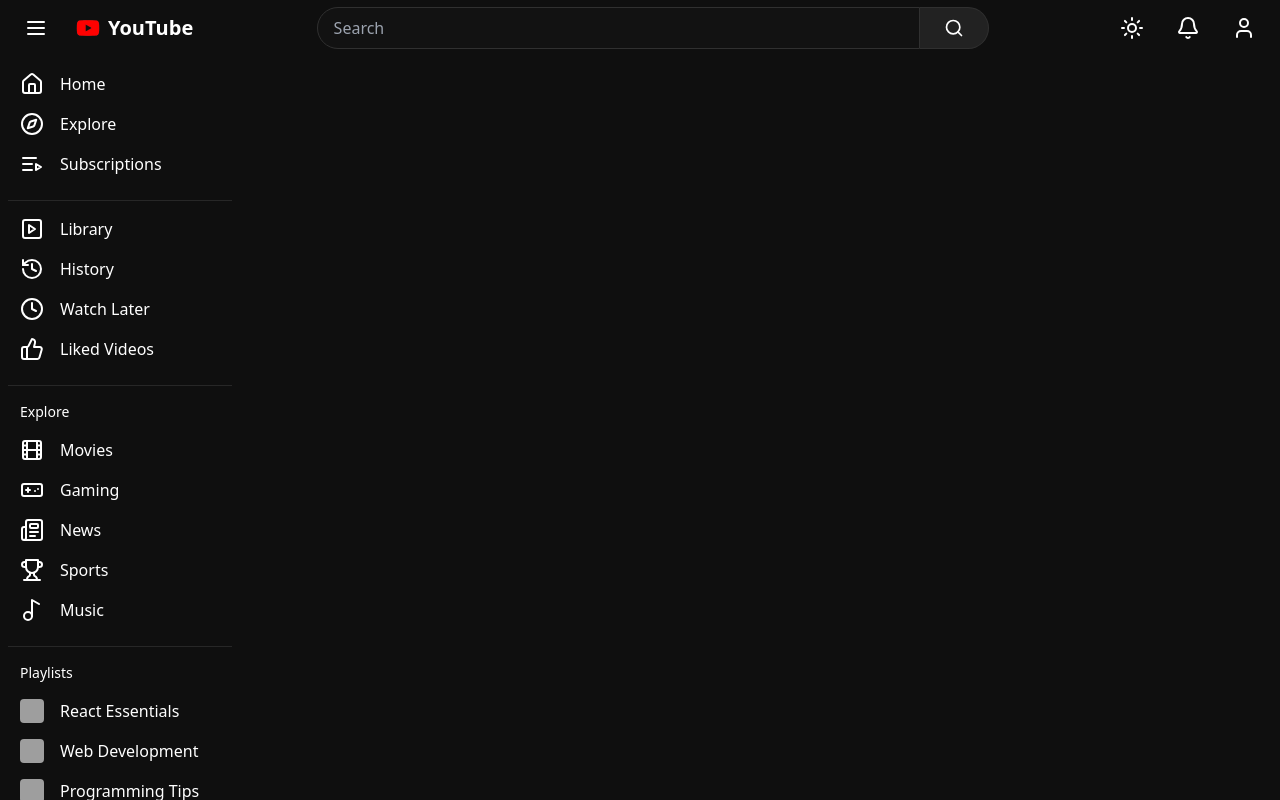
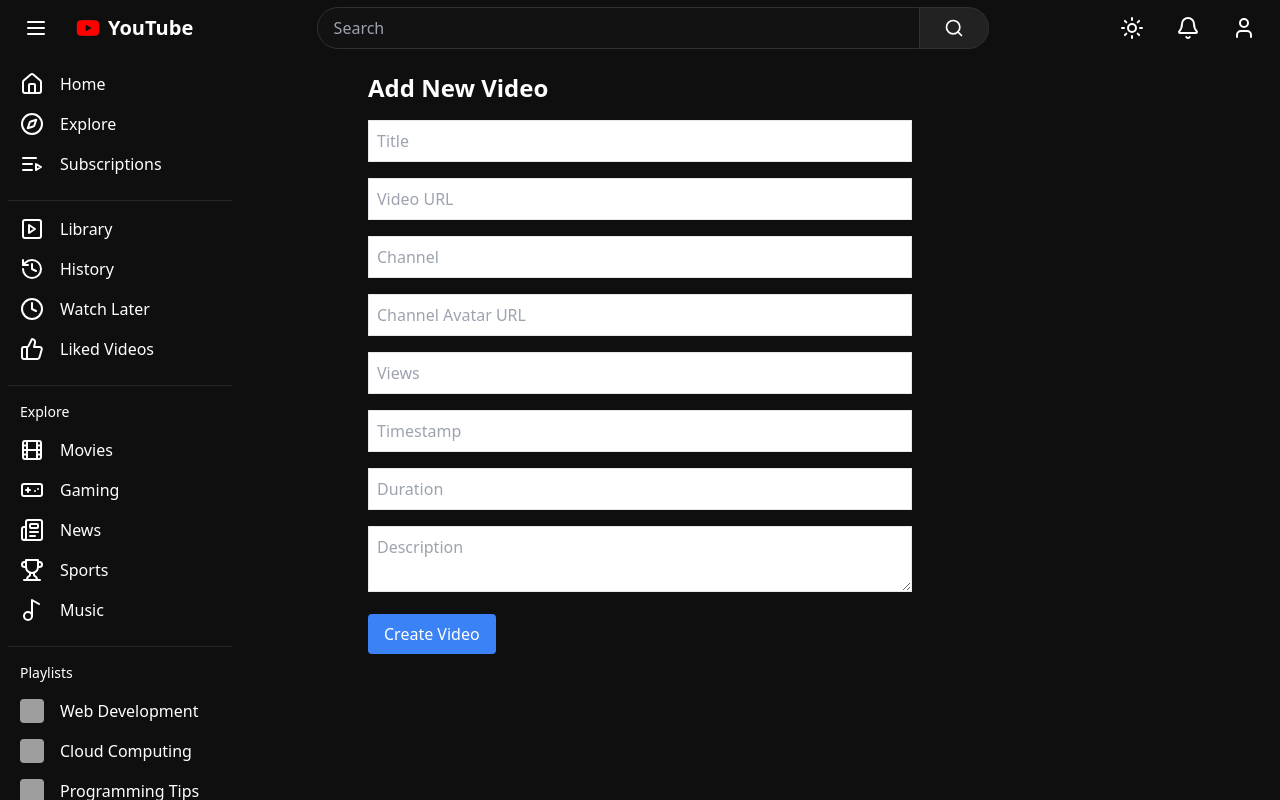
Before and after one commit to Abderrahman2002/YouTube-Clone, a React (Vite) app: page /admin/videos in a window 1280 px wide. Built offline with nearby package versions, Linux system fonts and the light colour scheme; grey boxes are pictures that could not be loaded.

Commit message:
dd miniures

```diff
--- a/src/App.jsx
+++ b/src/App.jsx
@@ -5,6 +5,8 @@
 import { VideoGrid } from './components/VideoGrid';
 import { VideoPlayer } from './components/VideoPlayer';
 import { PlaylistView } from './components/PlaylistView';
+import { VideoForm } from './components/VideoForm';
+import { videos as initialVideos } from './data/videos';
 
 export const ThemeContext = createContext({
   isDarkMode: true,
@@ -12,7 +14,8 @@
 });
 
 function AppContent() {
-  const [isSidebarOpen, setIsSidebarOpen] = useState(true); // Sidebar open by default
+  const [videos, setVideos] = useState(initialVideos); // make videos editable
+  const [isSidebarOpen, setIsSidebarOpen] = useState(true);
   const [selectedVideo, setSelectedVideo] = useState(null);
   const [isDarkMode, setIsDarkMode] = useState(true);
   const [currentPlaylist, setCurrentPlaylist] = useState(null);
@@ -25,18 +28,27 @@
         setIsSidebarOpen(false);
       }
     };
-
     window.addEventListener('resize', handleResize);
     handleResize();
-
-    return () => {
-      window.removeEventListener('resize', handleResize);
-    };
+    return () => window.removeEventListener('resize', handleResize);
   }, []);
 
   const handleVideoClick = (video) => {
     setSelectedVideo(video);
     navigate(`/watch/${video.id}`);
+  };
+
+  // Callback for VideoForm save (create or update)
+  const handleSaveVideo = (videoData) => {
+    setVideos(prev => {
+      const exists = prev.find(v => v.id === videoData.id);
+      if (exists) {
+        return prev.map(v => (v.id === videoData.id ? videoData : v));
+      } else {
+        // Assign a simple id if new video
+        return [...prev, { ...videoData, id: (prev.length + 1).toString() }];
+      }
+    });
   };
 
   const handlePlaylistClick = (playlist) => {
@@ -59,7 +71,7 @@
           />
           <div className="w-full">
             <Routes>
-              <Route path="/" element={<VideoGrid isSidebarOpen={isSidebarOpen} onVideoClick={handleVideoClick} />} />
+              <Route path="/" element={<VideoGrid isSidebarOpen={isSidebarOpen} onVideoClick={handleVideoClick} videos={videos} />} />
               <Route
                 path="/playlist/:playlistId"
                 element={
@@ -83,9 +95,17 @@
                       setSelectedVideo(video);
                       navigate(`/watch/${video.id}`);
                     }}
-                    onPlaylistClick={handlePlaylistClick} // Pass this prop
+                    onPlaylistClick={handlePlaylistClick}
                   />
                 }
+              />
+              <Route
+                path="/admin/videos"
+                element={<VideoForm videos={videos} onSave={handleSaveVideo} />}
+              />
+              <Route
+                path="/admin/videos/:videoId"
+                element={<VideoForm videos={videos} onSave={handleSaveVideo} />}
               />
             </Routes>
           </div>
--- /dev/null
+++ b/src/components/VideoForm.jsx
@@ -0,0 +1,59 @@
+import { useState, useEffect } from 'react';
+import { useParams, useNavigate } from 'react-router-dom';
+
+// This component handles both creation and update of a video.
+export function VideoForm({ videos, onSave }) {
+  const { videoId } = useParams();
+  const navigate = useNavigate();
+  const [form, setForm] = useState({
+    id: '',
+    title: '',
+    videoUrl: '',
+    channel: '',
+    channelAvatar: '',
+    views: '',
+    timestamp: '',
+    duration: '',
+    description: '',
+    likes: 0,
+    dislikes: 0,
+    comments: []
+  });
+
+  // If videoId exists, load video data from videos array.
+  useEffect(() => {
+    if (videoId) {
+      const found = videos.find(v => v.id === videoId);
+      if (found) setForm(found);
+    }
+  }, [videoId, videos]);
+
+  const handleChange = (e) => {
+    setForm({ ...form, [e.target.name]: e.target.value });
+  };
+
+  const handleSubmit = (e) => {
+    e.preventDefault();
+    onSave(form);
+    navigate("/");
+  };
+
+  return (
+    <div className="max-w-xl mx-auto p-4">
+      <h2 className="text-2xl font-bold mb-4">{ videoId ? 'Edit Video' : 'Add New Video' }</h2>
+      <form onSubmit={handleSubmit} className="space-y-4">
+        <input name="title" value={form.title} onChange={handleChange} placeholder="Title" className="w-full border p-2" />
+        <input name="videoUrl" value={form.videoUrl} onChange={handleChange} placeholder="Video URL" className="w-full border p-2" />
+        <input name="channel" value={form.channel} onChange={handleChange} placeholder="Channel" className="w-full border p-2" />
+        <input name="channelAvatar" value={form.channelAvatar} onChange={handleChange} placeholder="Channel Avatar URL" className="w-full border p-2" />
+        <input name="views" value={form.views} onChange={handleChange} placeholder="Views" className="w-full border p-2" />
+        <input name="timestamp" value={form.timestamp} onChange={handleChange} placeholder="Timestamp" className="w-full border p-2" />
+        <input name="duration" value={form.duration} onChange={handleChange} placeholder="Duration" className="w-full border p-2" />
+        <textarea name="description" value={form.description} onChange={handleChange} placeholder="Description" className="w-full border p-2" />
+        <button type="submit" className="bg-blue-500 text-white px-4 py-2 rounded">
+          {videoId ? 'Update Video' : 'Create Video'}
+        </button>
+      </form>
+    </div>
+  );
+}
--- a/src/components/VideoPlayer.jsx
+++ b/src/components/VideoPlayer.jsx
@@ -1,4 +1,5 @@
 import { useState, useContext, useEffect } from 'react';
+import { useParams } from 'react-router-dom'; // <-- New import
 import PropTypes from 'prop-types';
 import { ThemeContext } from '../App';
 import { ThumbsUp, ThumbsDown, Share2, Save, MoreVertical } from 'lucide-react';
@@ -25,6 +26,7 @@
 };
 
 export function VideoPlayer({ video: initialVideo, onClose, onVideoChange, onPlaylistClick }) {
+  const { videoId } = useParams(); // retrieve videoId from route
   const { isDarkMode } = useContext(ThemeContext);
   const [video, setVideo] = useState(initialVideo);
   const [isLiked, setIsLiked] = useState(false);
@@ -33,6 +35,17 @@
   const [likes, setLikes] = useState(video.likes);
   const [dislikes, setDislikes] = useState(video.dislikes);
   const [isSidebarOpen, setIsSidebarOpen] = useState(false); // Sidebar closed by default
+
+  useEffect(() => {
+    // If no video provided but videoId exists, load from videos array.
+    if (!video && videoId) {
+      const found = videos.find(v => v.id.toString() === videoId);
+      if (found) {
+        setVideo(found);
+        // Optionally update likes, dislikes etc.
+      }
+    }
+  }, [video, videoId]);
 
   useEffect(() => {
     const handleResize = () => {
--- a/src/data/videos.js
+++ b/src/data/videos.js
@@ -1,15 +1,15 @@
 export const videos = [
   {
     id: 1,
-    thumbnail: "https://images.unsplash.com/photo-1611162616475-46b635cb6868?w=500&q=80",
-    title: "Learning React in 2024 - Complete Guide",
-    channel: "Code Masters",
-    channelAvatar: "https://images.unsplash.com/photo-1535713875002-d1d0cf377fde?w=100&q=80",
+    thumbnail: "https://img.youtube.com/vi/GkJ0mmj5xuU/maxresdefault.jpg",
+    title: "Soutenance de Projet de Synthèse Développement Digital",
+    channel: "SAID GAHI",
+    channelAvatar: "/profile.png",
     views: "120K views",
     timestamp: "2 days ago",
     duration: "15:30",
     description: "Complete guide to React development in 2024. Learn hooks, components, and best practices.",
-    videoUrl: "https://youtu.be/CgkZ7MvWUAA?si=xhbLrW4EDhQ0wbmW",
+    videoUrl: "hhttps://img.youtube.com/vi/GkJ0mmj5xuU/maxresdefault.jpg",
     likes: 12300,
     dislikes: 150,
     comments: [
@@ -19,15 +19,15 @@
   },
   {
     id: 2,
-    thumbnail: "https://images.unsplash.com/photo-1498050108023-c5249f4df085?w=500&q=80",
-    title: "Web Development Tips & Tricks",
-    channel: "Tech Insights",
-    channelAvatar: "https://images.unsplash.com/photo-1527980965255-d3b416303d12?w=100&q=80",
+    thumbnail: "https://img.youtube.com/vi/zjCszQLo9QI/maxresdefault.jpg",
+    title: "Découvrir Docker",
+    channel: "SAID GAHI",
+    channelAvatar: "/profile.png",
     views: "85K views",
     timestamp: "5 days ago",
     duration: "12:45",
     description: "Essential web development tips and tricks for modern developers.",
-    videoUrl: "https://youtu.be/ShSNbXkxQS8?si=tpATXRU6aU4tiUx6",
+    videoUrl: "https://youtu.be/zjCszQLo9QI?si=QntNBn5tj_fndbhD",
     likes: 8500,
     dislikes: 120,
     comments: [
@@ -55,15 +55,15 @@
   },
   {
     id: 4,
-    thumbnail: "https://images.unsplash.com/photo-1517694712202-14dd9538aa97?w=500&q=80",
-    title: "Building a Full-Stack App",
-    channel: "Dev Journey",
-    channelAvatar: "https://images.unsplash.com/photo-1633332755192-727a05c4013d?w=100&q=80",
+    thumbnail: "https://img.youtube.com/vi/e-K4zgvBLQI/maxresdefault.jpg",
+    title: "Presentation ",
+    channel: "SAID GAHI",
+    channelAvatar: "/profile.png",
     views: "150K views",
     timestamp: "3 days ago",
     duration: "25:00",
     description: "Step-by-step guide to building a full-stack application.",
-    videoUrl: "https://youtu.be/zut46AB8DHQ?si=AS1wMBtl6yePZFh8",
+    videoUrl: "https://youtu.be/4x_Nwq1NZn0?si=IFilsFiXNk8l1TY0",
     likes: 15000,
     dislikes: 200,
     comments: [
@@ -73,10 +73,10 @@
   },
   {
     id: 5,
-    thumbnail: "https://images.unsplash.com/photo-1627398242454-45a1465c2479?w=500&q=80",
-    title: "TypeScript Advanced Concepts",
-    channel: "Code Masters",
-    channelAvatar: "https://images.unsplash.com/photo-1535713875002-d1d0cf377fde?w=100&q=80",
+    thumbnail: "https://img.youtube.com/vi/IR4JFqEzwqw/0.jpg",
+    title: "Cycle de préparation WorldSkills Lyon 2024",
+    channel: "SAID GAHI",
+    channelAvatar: "/profile.png",
     views: "75K views",
     timestamp: "1 day ago",
     duration: "18:20",
@@ -106,6 +106,23 @@
       { id: 1, user: "Ivy Red", text: "CSS Grid is so powerful!" },
       { id: 2, user: "Jack Yellow", text: "Loved the practical examples." }
     ]
+  },{
+    id: 6,
+    thumbnail: "https://images.unsplash.com/photo-1555066931-4365d14bab8c?w=500&q=80",
+    title: "CSS Grid Masterclass",
+    channel: "Web Design Pro",
+    channelAvatar: "https://images.unsplash.com/photo-1494790108377-be9c29b29330?w=100&q=80",
+    views: "95K views",
+    timestamp: "4 days ago",
+    duration: "22:15",
+    description: "Master CSS Grid layout with practical examples.",
+    videoUrl: "https://youtu.be/HGTJBPNC-Gw?si=v40q-Me9FDlzNjHg",
+    likes: 9500,
+    dislikes: 150,
+    comments: [
+      { id: 1, user: "Ivy Red", text: "CSS Grid is so powerful!" },
+      { id: 2, user: "Jack Yellow", text: "Loved the practical examples." }
+    ]
   }
 ];
 
@@ -113,15 +130,15 @@
 export const playlists = [
   {
     id: 1,
-    name: "React Essentials",
+    name: "Web Development",
     videos: [videos[0], videos[4]],
-    thumbnail: videos[0].thumbnail,
+    thumbnail: videos[1].thumbnail,
     videoCount: 2,
     description: "Essential React tutorials for modern web development"
   },
   {
     id: 2,
-    name: "Web Development",
+    name: "Cloud Computing",
     videos: [videos[1], videos[2], videos[5]],
     thumbnail: videos[1].thumbnail,
     videoCount: 3,
@@ -130,7 +147,7 @@
   {
     id: 3,
     name: "Programming Tips",
-    videos: [videos[2], videos[3], videos[4]],
+    videos: [videos[2], videos[2], videos[6]],
     thumbnail: videos[2].thumbnail,
     videoCount: 3,
     description: "Helpful programming tips and best practices"
```
Also changed, not shown: public/maxresdefault.jpg (added), public/profile.png (added).
